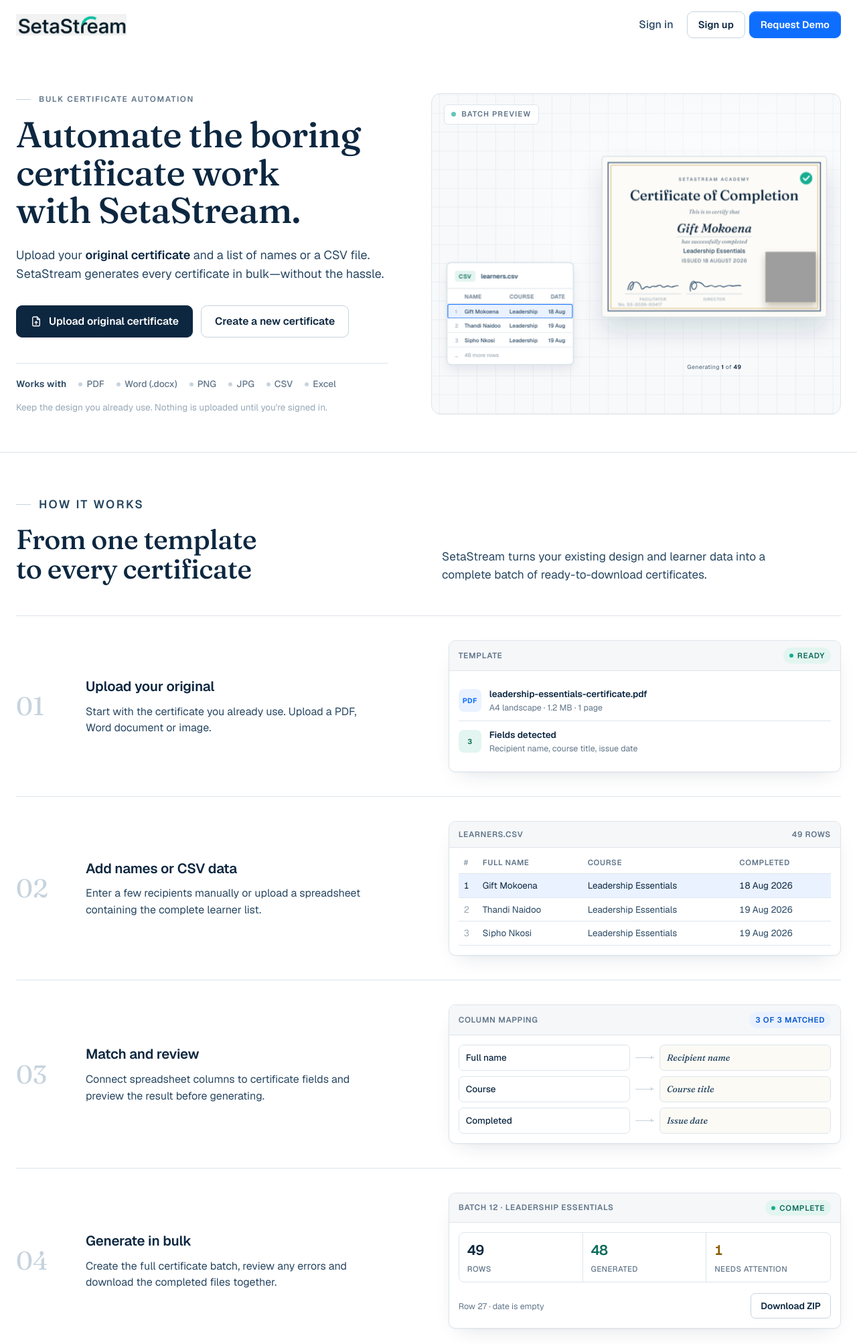
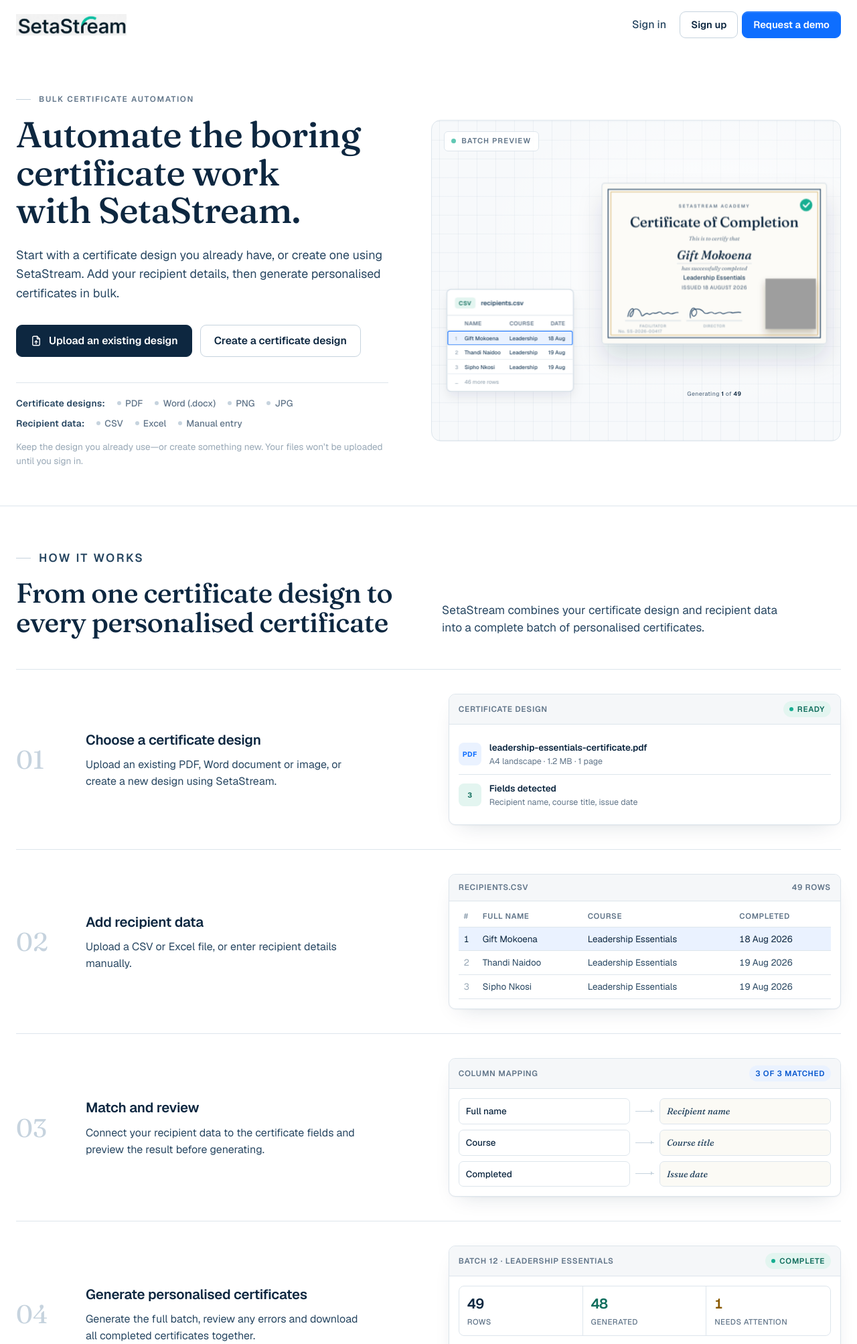
Before and after one commit to CapeStacks/setastream, a Django app: page / in a window 1280 px wide. Shown: the top 2007 px of the page at 67% size. Run offline with Django 5.2, Linux system fonts and the light colour scheme; grey boxes are pictures that could not be loaded.

Commit message:
added consitancy

```diff
--- a/Source/templates/admin/landing.html
+++ b/Source/templates/admin/landing.html
@@ -1,6 +1,6 @@
 {% load static %}
 <!doctype html><html lang="en"><head><meta charset="utf-8"><meta name="viewport" content="width=device-width,initial-scale=1"><title>SetaStream</title>
-<meta name="description" content="Upload your original certificate and a list of names or a CSV file. SetaStream generates every certificate in bulk.">
+<meta name="description" content="Add a certificate design and recipient data. SetaStream generates personalised certificates in bulk.">
 <link rel="icon" type="image/jpeg" href="{% static 'images/setastream-mark.jpg' %}">
 <link rel="stylesheet" href="https://fonts.googleapis.com/css2?family=Fraunces:ital,opsz,wght@0,9..144,400;0,9..144,500;0,9..144,600;1,9..144,400;1,9..144,500&family=Geist:wght@400;500;600;700&display=swap">
 <style>
@@ -66,7 +66,8 @@
 .upload-error{color:#b3261e;font-size:.9rem;font-weight:500;max-width:36ch}
 .upload-error:empty{display:none}
 .upload-status{color:var(--mint);font-size:.9rem;font-weight:500;max-width:36ch}
-.works-with{margin-top:30px;padding-top:20px;border-top:1px solid var(--line);display:flex;flex-wrap:wrap;gap:8px 18px;align-items:center;color:var(--muted);font-size:.85rem}
+.works-with{margin-top:30px;padding-top:20px;border-top:1px solid var(--line);display:grid;gap:9px;color:var(--muted);font-size:.85rem}
+.works-with-group{display:flex;flex-wrap:wrap;gap:8px 18px;align-items:center}
 .works-with .lbl{font-weight:600;color:var(--ink-soft);letter-spacing:.02em}
 .works-with .ft{display:inline-flex;align-items:center;gap:6px;font-weight:500}
 .works-with .ft::before{content:"";width:6px;height:6px;border-radius:50%;background:var(--line-strong)}
@@ -285,13 +286,13 @@
     <div class="nav-actions">
       <a class="nav-login" href="{{ login_url }}">Sign in</a>
       <a class="button button-secondary button-small" href="{{ signup_url }}">Sign up</a>
-      <a class="button button-accent button-small" href="{{ demo_login_url }}">Request Demo</a>
+      <a class="button button-accent button-small" href="{{ demo_login_url }}">Request a demo</a>
     </div>
     <button class="menu-button" id="menu-button" type="button" aria-expanded="false" aria-controls="mobile-nav" aria-label="Open navigation menu"><span></span><span></span><span></span></button>
     <div class="mobile-nav" id="mobile-nav">
       <a href="{{ login_url }}">Sign in</a>
       <a href="{{ signup_url }}">Sign up</a>
-      <a class="button button-accent" href="{{ demo_login_url }}">Request Demo</a>
+      <a class="button button-accent" href="{{ demo_login_url }}">Request a demo</a>
     </div>
   </nav>
 </header>
@@ -301,24 +302,30 @@
     <div class="hero-copy">
       <p class="eyebrow">Bulk certificate automation</p>
       <h1 id="hero-title" class="display">Automate the boring certificate work with SetaStream.</h1>
-      <p class="hero-description">Upload your <strong>original certificate</strong> and a list of names or a CSV file. SetaStream generates every certificate in bulk—without the hassle.</p>
+      <p class="hero-description">Start with a certificate design you already have, or create one using SetaStream. Add your recipient details, then generate personalised certificates in bulk.</p>
       <div class="hero-actions">
         <div class="upload-action">
           <input class="visually-hidden" id="upload-hero" type="file" accept=".pdf,.docx,.png,.jpg,.jpeg" data-upload>
           <label class="button button-primary" for="upload-hero">
             <svg viewBox="0 0 24 24" fill="none" stroke="currentColor" stroke-width="1.8" stroke-linecap="round" stroke-linejoin="round" aria-hidden="true"><path d="M14 3H7a2 2 0 0 0-2 2v14a2 2 0 0 0 2 2h10a2 2 0 0 0 2-2V8z"/><path d="M14 3v5h5"/><path d="M12 18v-6"/><path d="m9.5 14.5 2.5-2.5 2.5 2.5"/></svg>
-            Upload original certificate
+            Upload an existing design
           </label>
           <p class="upload-error" role="alert" aria-live="assertive" data-upload-error></p>
           <p class="upload-status" role="status" aria-live="polite" data-upload-status></p>
         </div>
-        <a class="button button-secondary" href="{{ create_login_url }}">Create a new certificate</a>
+        <a class="button button-secondary" href="{{ create_login_url }}">Create a certificate design</a>
       </div>
-      <div class="works-with" aria-label="Supported file types">
-        <span class="lbl">Works with</span>
-        <span class="ft">PDF</span><span class="ft">Word (.docx)</span><span class="ft">PNG</span><span class="ft">JPG</span><span class="ft">CSV</span><span class="ft">Excel</span>
+      <div class="works-with" aria-label="Supported certificate designs and recipient data">
+        <div class="works-with-group">
+          <span class="lbl">Certificate designs:</span>
+          <span class="ft">PDF</span><span class="ft">Word (.docx)</span><span class="ft">PNG</span><span class="ft">JPG</span>
+        </div>
+        <div class="works-with-group">
+          <span class="lbl">Recipient data:</span>
+          <span class="ft">CSV</span><span class="ft">Excel</span><span class="ft">Manual entry</span>
+        </div>
       </div>
-      <p class="hero-note">Keep the design you already use. Nothing is uploaded until you're signed in.</p>
+      <p class="hero-note">Keep the design you already use—or create something new. Your files won’t be uploaded until you sign in.</p>
     </div>
 
     <div class="merge-visual" aria-hidden="true">
@@ -388,7 +395,7 @@
           <rect class="sheet-card" x="0" y="0" width="186" height="150" rx="6" filter="url(#softShadow)"/>
           <rect class="sheet-tab" x="12" y="12" width="30" height="16" rx="4"/>
           <text class="sheet-label" x="27" y="23" text-anchor="middle">CSV</text>
-          <text class="sheet-file" x="50" y="23.5">learners.csv</text>
+          <text class="sheet-file" x="50" y="23.5">recipients.csv</text>
           <line x1="0" y1="38" x2="186" y2="38" stroke="#dde5ec"/>
           <text class="sheet-th" x="26" y="53">NAME</text><text class="sheet-th" x="92" y="53">COURSE</text><text class="sheet-th" x="174" y="53" text-anchor="end">DATE</text>
           <line x1="0" y1="60" x2="186" y2="60" stroke="#dde5ec"/>
@@ -420,17 +427,17 @@
       <div class="section-heading">
         <div>
           <p class="eyebrow">How it works</p>
-          <h2 id="process-title" class="display">From one template to every certificate</h2>
+          <h2 id="process-title" class="display">From one certificate design to every personalised certificate</h2>
         </div>
-        <p>SetaStream turns your existing design and learner data into a complete batch of ready-to-download certificates.</p>
+        <p>SetaStream combines your certificate design and recipient data into a complete batch of personalised certificates.</p>
       </div>
 
       <ol class="process-list">
         <li class="process-step">
           <span class="step-n" aria-hidden="true">01</span>
-          <div class="step-copy"><h3>Upload your original</h3><p>Start with the certificate you already use. Upload a PDF, Word document or image.</p></div>
+          <div class="step-copy"><h3>Choose a certificate design</h3><p>Upload an existing PDF, Word document or image, or create a new design using SetaStream.</p></div>
           <div class="frag" aria-hidden="true">
-            <div class="frag-bar"><span>Template</span><span class="pill ok">Ready</span></div>
+            <div class="frag-bar"><span>Certificate design</span><span class="pill ok">Ready</span></div>
             <div class="frag-body">
               <div class="frow"><span class="ficon">PDF</span><div><div class="fname">leadership-essentials-certificate.pdf</div><div class="fmeta">A4 landscape · 1.2 MB · 1 page</div></div></div>
               <div class="frow"><span class="ficon mint">3</span><div><div class="fname">Fields detected</div><div class="fmeta">Recipient name, course title, issue date</div></div></div>
@@ -439,9 +446,9 @@
         </li>
         <li class="process-step">
           <span class="step-n" aria-hidden="true">02</span>
-          <div class="step-copy"><h3>Add names or CSV data</h3><p>Enter a few recipients manually or upload a spreadsheet containing the complete learner list.</p></div>
+          <div class="step-copy"><h3>Add recipient data</h3><p>Upload a CSV or Excel file, or enter recipient details manually.</p></div>
           <div class="frag" aria-hidden="true">
-            <div class="frag-bar"><span>learners.csv</span><span class="tnum">49 rows</span></div>
+            <div class="frag-bar"><span>recipients.csv</span><span class="tnum">49 rows</span></div>
             <div class="frag-body" style="padding-top:6px">
               <table class="ftable">
                 <tr><th class="rn">#</th><th>Full name</th><th>Course</th><th>Completed</th></tr>
@@ -454,7 +461,7 @@
         </li>
         <li class="process-step">
           <span class="step-n" aria-hidden="true">03</span>
-          <div class="step-copy"><h3>Match and review</h3><p>Connect spreadsheet columns to certificate fields and preview the result before generating.</p></div>
+          <div class="step-copy"><h3>Match and review</h3><p>Connect your recipient data to the certificate fields and preview the result before generating.</p></div>
           <div class="frag" aria-hidden="true">
             <div class="frag-bar"><span>Column mapping</span><span class="pill blue">3 of 3 matched</span></div>
             <div class="frag-body map">
@@ -466,7 +473,7 @@
         </li>
         <li class="process-step">
           <span class="step-n" aria-hidden="true">04</span>
-          <div class="step-copy"><h3>Generate in bulk</h3><p>Create the full certificate batch, review any errors and download the completed files together.</p></div>
+          <div class="step-copy"><h3>Generate personalised certificates</h3><p>Generate the full batch, review any errors and download all completed certificates together.</p></div>
           <div class="frag" aria-hidden="true">
             <div class="frag-bar"><span>Batch 12 · Leadership Essentials</span><span class="pill ok">Complete</span></div>
             <div class="frag-body">
@@ -486,21 +493,21 @@
   <section class="shell final-cta" id="request-demo" aria-labelledby="final-cta-title">
     <div>
       <p class="eyebrow">Your next batch</p>
-      <h2 id="final-cta-title" class="display">Ready to stop creating certificates one by one?</h2>
-      <p>Bring the certificate you already have. We'll walk you through your first batch, or you can start on your own right now.</p>
+      <h2 id="final-cta-title" class="display">Ready to generate personalised certificates in bulk?</h2>
+      <p>Upload an existing certificate design or create a new one, add your recipient data and generate your first batch.</p>
     </div>
     <div class="final-cta-actions">
       <div class="upload-action">
         <input class="visually-hidden" id="upload-final" type="file" accept=".pdf,.docx,.png,.jpg,.jpeg" data-upload>
         <label class="button button-primary" for="upload-final">
           <svg viewBox="0 0 24 24" fill="none" stroke="currentColor" stroke-width="1.8" stroke-linecap="round" stroke-linejoin="round" aria-hidden="true"><path d="M14 3H7a2 2 0 0 0-2 2v14a2 2 0 0 0 2 2h10a2 2 0 0 0 2-2V8z"/><path d="M14 3v5h5"/><path d="M12 18v-6"/><path d="m9.5 14.5 2.5-2.5 2.5 2.5"/></svg>
-          Upload original certificate
+          Upload an existing design
         </label>
         <p class="upload-error" role="alert" aria-live="assertive" data-upload-error></p>
         <p class="upload-status" role="status" aria-live="polite" data-upload-status></p>
       </div>
       <div class="upload-action">
-        <a class="button button-secondary" href="{{ demo_login_url }}">Request Demo</a>
+        <a class="button button-secondary" href="{{ demo_login_url }}">Request a demo</a>
       </div>
     </div>
   </section>
@@ -511,7 +518,7 @@
     <div class="footer-grid">
       <div>
         <a class="wordmark" href="{{ login_url }}" aria-label="Sign in to SetaStream"><img class="wordmark-logo" src="{% static 'images/logo.JPG' %}" alt="SetaStream"></a>
-        <p>Bulk certificates from the design you already have, for training providers and administrators.</p>
+        <p>Personalised certificates in bulk from a design you already have—or create using SetaStream.</p>
       </div>
       <div>
         <h4>Product</h4>
@@ -545,7 +552,7 @@
     input.addEventListener('change',function(){
       var file=input.files&&input.files[0]; if(!file)return;
       var ext=(file.name.split('.').pop()||'').toLowerCase();
-      if(!ACCEPTED[ext]){err.textContent='"'+file.name+'" isn’t supported. Choose a PDF, Word document (.docx), PNG or JPG certificate.';status.textContent='';input.value='';return;}
+      if(!ACCEPTED[ext]){err.textContent='"'+file.name+'" isn’t supported. Choose a PDF, Word document (.docx), PNG or JPG certificate design.';status.textContent='';input.value='';return;}
       err.textContent='';
       status.textContent='Taking you to sign in — you’ll choose '+file.name+' again after signing in.';
       try {
```
Also changed, not shown: Source/tests/test_landing.py (+6 -0 lines).
